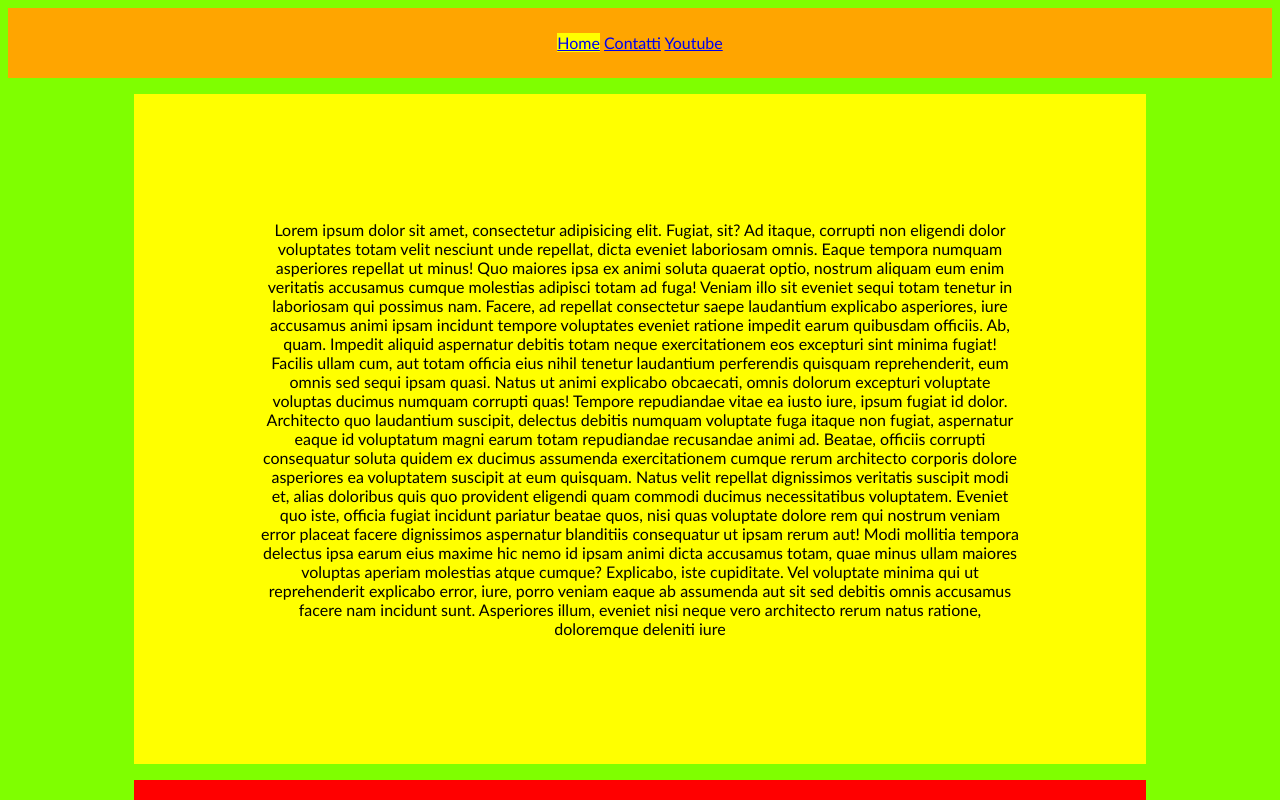
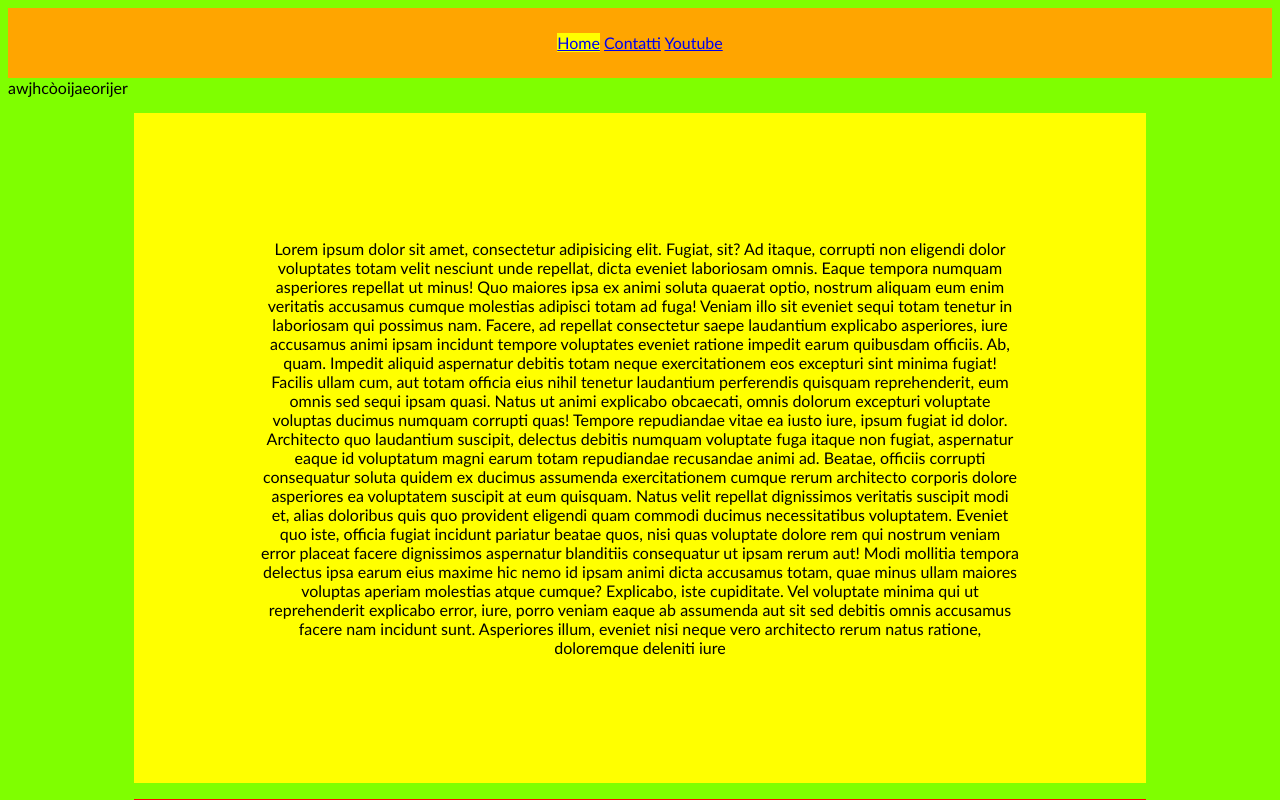
Before and after one commit to stefanolazzari/2c-sviluppo-web, a plain HTML site: page index.html in a window 1280 px wide. Shown: the top 800 px of the page. Drawn offline with Linux system fonts and the light colour scheme.

Commit message:
aggiornamento

```diff
--- a/index.html
+++ b/index.html
@@ -14,7 +14,7 @@
         <a href="https://www.youtube.com/">Youtube</a>
     </nav>
 
-
+awjhcòoijaeorijer
 
     <p class="giallu-bellu">
         Lorem ipsum dolor sit amet, consectetur adipisicing elit. Fugiat, sit? Ad itaque, corrupti non eligendi dolor voluptates
```
